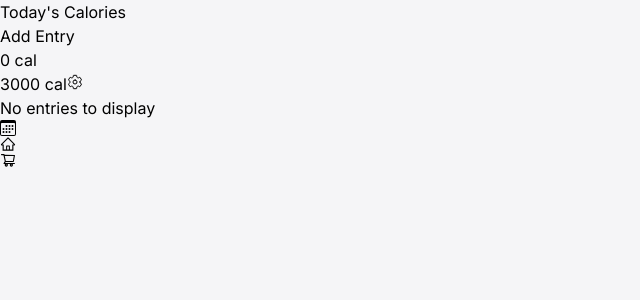
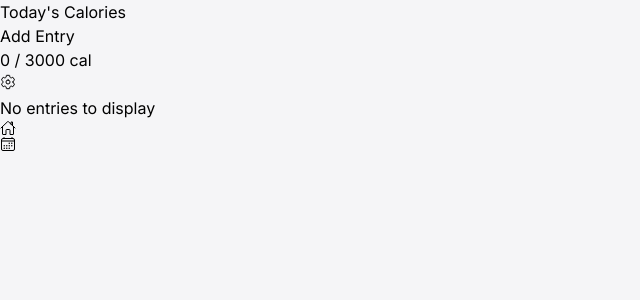
Before and after one commit to mike-citrosystems/calorie-counter, a Next.js app: page / in a window 1280 px wide. Shown: the top 300 px of the page, without its empty margins (0-640 px from the left). Built offline with nearby package versions, Linux system fonts and the light colour scheme.

Commit message:
upgrading navigation

```diff
--- a/src/app/layout.tsx
+++ b/src/app/layout.tsx
@@ -2,8 +2,7 @@ import type { Metadata } from "next";
 import { Inter } from "next/font/google";
 import "./globals.css";
 import Link from "next/link";
-import { AiOutlineHome, AiOutlineShoppingCart } from "react-icons/ai";
-import { BsCalendar3 } from "react-icons/bs";
+import { IoHomeOutline, IoCalendarOutline } from "react-icons/io5";
 
 const inter = Inter({ subsets: ["latin"] });
 
@@ -41,35 +40,19 @@ export default function RootLayout({
       <body className={inter.className}>
         <main className="pb-16">{children}</main>
 
-        <nav className="fixed bottom-0 left-0 right-0 bg-white border-t border-gray-200 py-5">
-          <div className="max-w-md mx-auto px-4">
-            <ul className="flex items-center justify-around py-3">
-              <li>
-                <Link
-                  href="/planner"
-                  className="flex flex-col items-center text-gray-600 hover:text-blue-500"
-                >
-                  <BsCalendar3 className="text-2xl" />
-                </Link>
-              </li>
-              <li>
+        <nav className="fixed bottom-6 left-1/2 -translate-x-1/2 bg-white shadow-lg rounded-full px-6 py-2 flex gap-6">
           <Link
             href="/"
-                  className="flex flex-col items-center text-gray-600 hover:text-blue-500"
+            className={`p-2 text-gray-500 hover:text-blue-500 transition-colors`}
           >
-                  <AiOutlineHome className="text-2xl" />
+            <IoHomeOutline className="w-6 h-6" />
           </Link>
-              </li>
-              <li>
           <Link
-                  href="/cart"
-                  className="flex flex-col items-center text-gray-600 hover:text-blue-500"
+            href="/history"
+            className={`p-2 text-gray-500 hover:text-blue-500 transition-colors`}
           >
-                  <AiOutlineShoppingCart className="text-2xl" />
+            <IoCalendarOutline className="w-6 h-6" />
           </Link>
-              </li>
-            </ul>
-          </div>
         </nav>
         <script
           dangerouslySetInnerHTML={{
--- a/src/app/page.tsx
+++ b/src/app/page.tsx
@@ -92,20 +92,23 @@ export default function Home() {
   };
 
   return (
-    <div className="space-y-6 p-4">
-      <div className="space-y-4">
-        <div className="bg-white rounded-lg p-4 shadow-md">
+    <div className="space-y-6">
+      <div className="sticky top-0 bg-white shadow-md">
+        <div className="p-4">
           <div className="flex items-center justify-between mb-3">
-            <h2 className="text-lg font-semibold">Today&apos;s Calories</h2>
+            <h2 className="text-xl font-semibold">Today&apos;s Calories</h2>
             <AddCalories onAdd={handleAddCalories} />
           </div>
+
           <ProgressBar
             limit={calorieLimit}
             currentValue={calories}
             onLimitChange={setCalorieLimit}
           />
         </div>
+      </div>
 
+      <div className="p-4">
         <div className="bg-white rounded-lg shadow-md p-4">
           <EntryList
             entries={entries}
--- a/src/components/ProgressBar.tsx
+++ b/src/components/ProgressBar.tsx
@@ -37,9 +37,10 @@ export default function ProgressBar({
   return (
     <div className="w-full relative">
       <div className="flex justify-between mb-1 text-sm items-center">
-        <span>{currentValue} cal</span>
+        <div className="text-2xl font-bold mb-2">
+          {currentValue} / {limit} cal
+        </div>
         <div className="flex items-center gap-2">
-          <span>{limit} cal</span>
           <button
             onClick={() => setIsSettingsOpen(true)}
             className="p-1 hover:bg-gray-100 rounded-full"
```
Also changed, not shown: src/app/history/page.tsx (renamed from src/app/planner/page.tsx). Lines whose indentation alone changed are shown as unchanged.
